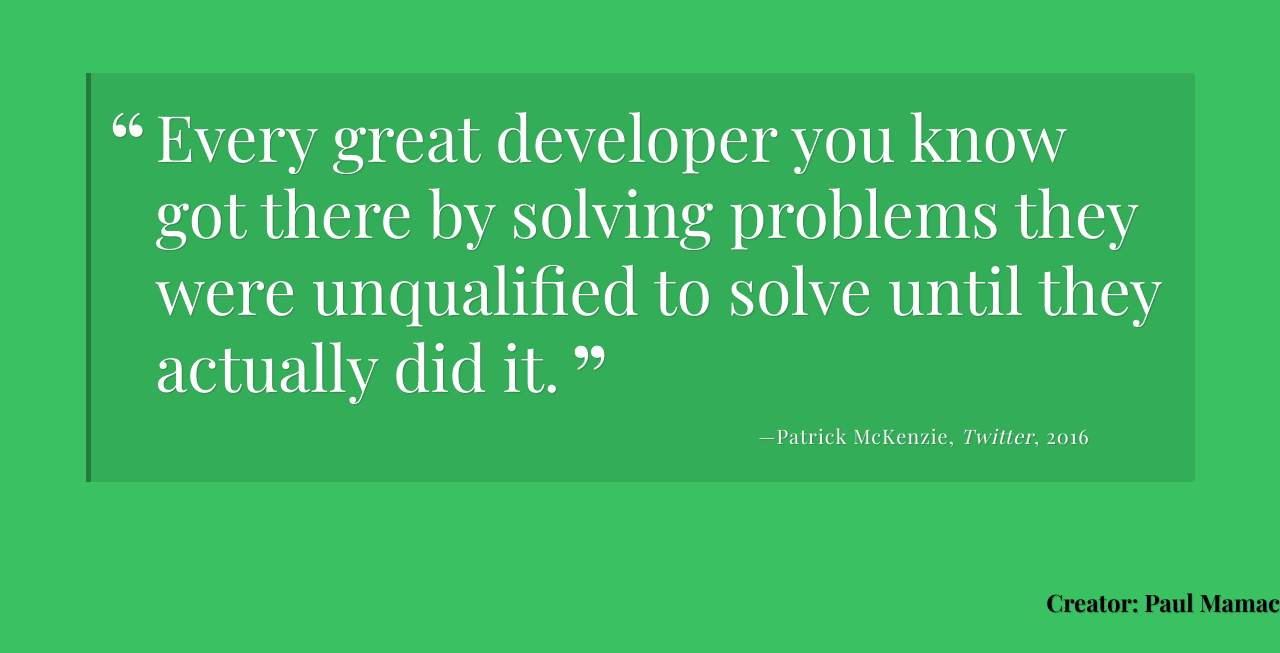
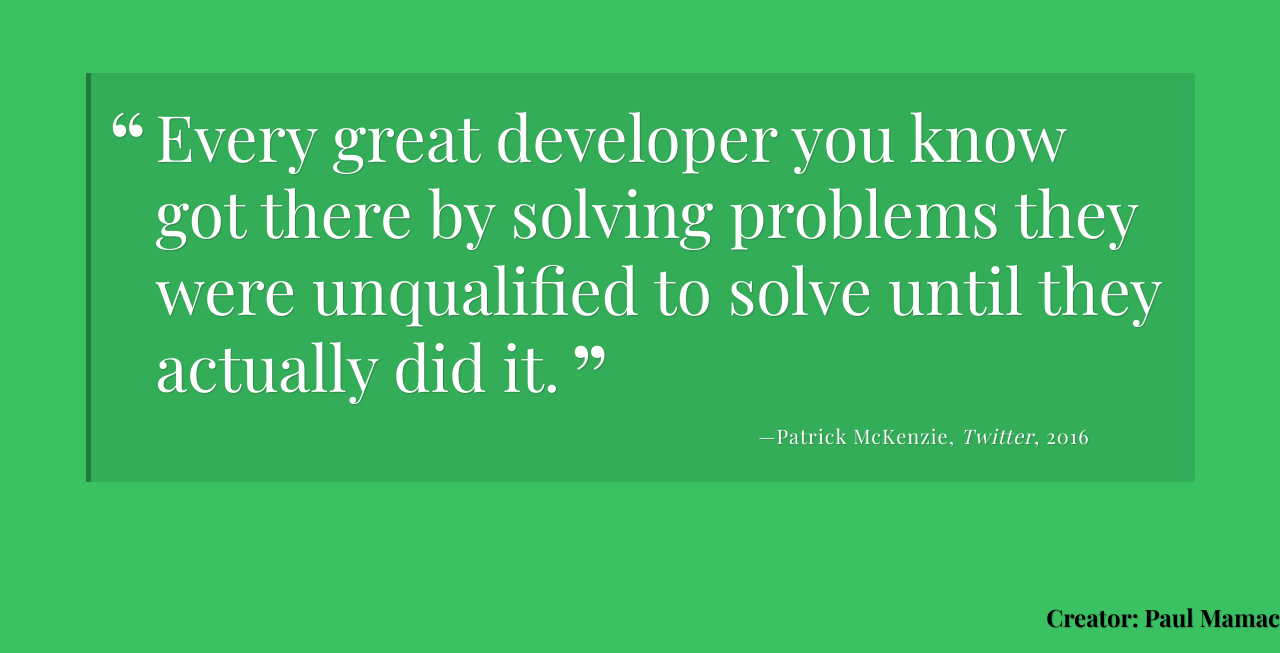
Before and after one commit to pmamac/RandomQuoteGenerator1, a plain HTML site: page index.html in a window 1280 px wide. Shown: the part 147-800 px from the top of the page. Drawn offline with nearby package versions, Linux system fonts and the light colour scheme; a web font is replaced by a local one.

Commit message:
Update styles.css

```diff
--- a/css/styles.css
+++ b/css/styles.css
@@ -23,7 +23,7 @@ header {
 }
 
 h2 {
- padding: 15px 0;
+ padding: 15px 5;
  color: black;
  text-shadow: 1px 1px 1px rgba(50, 50, 50, 0.3);
 }
```
